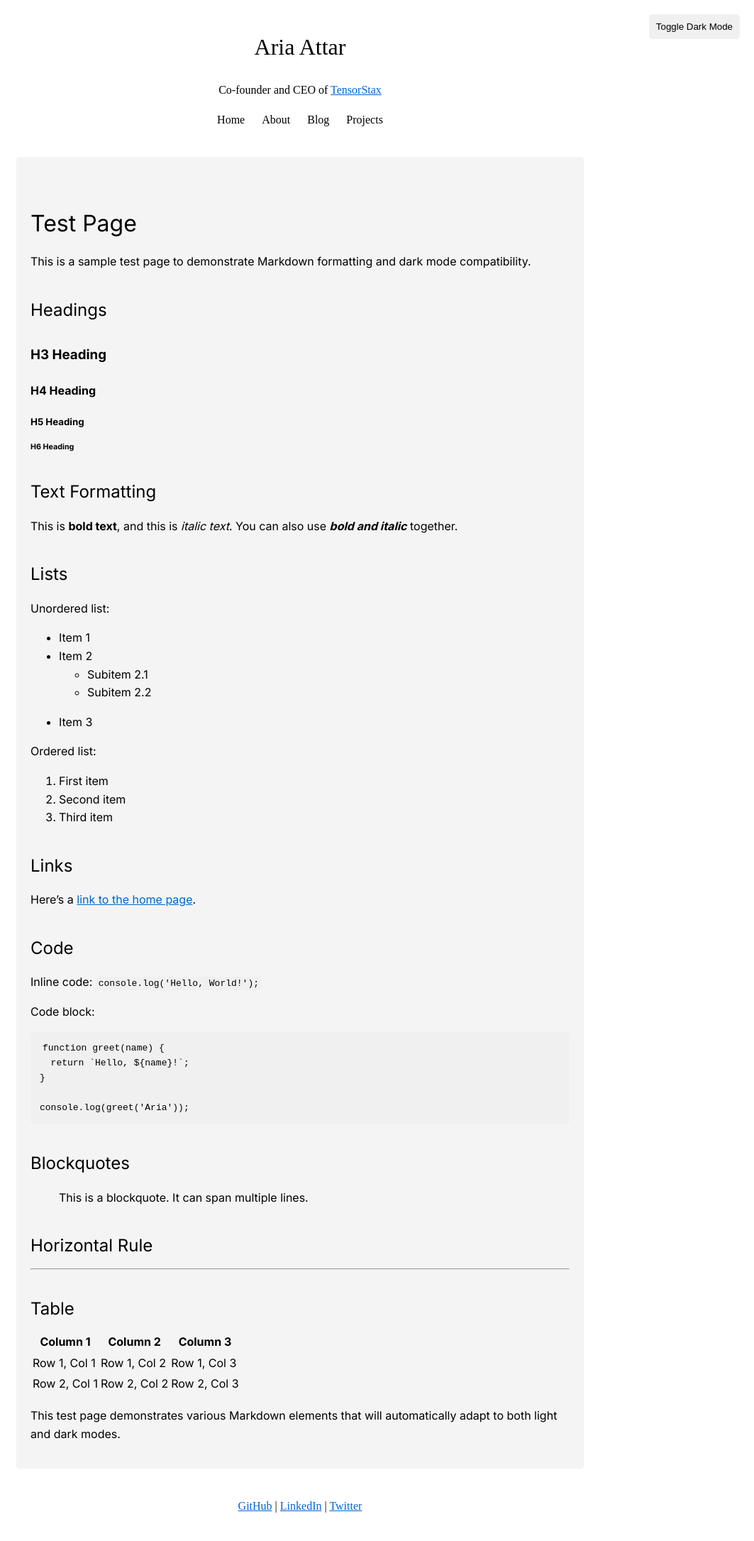
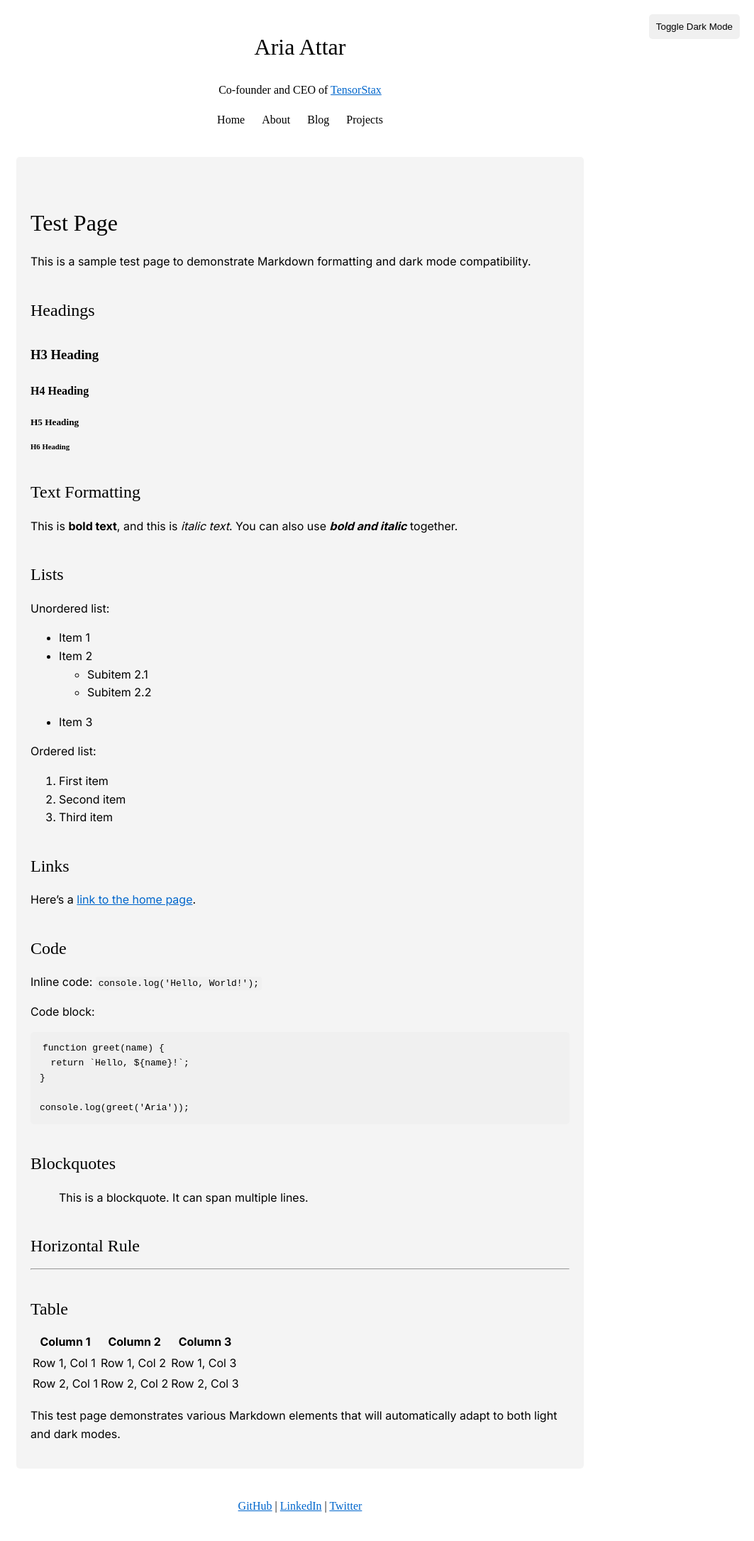
Before and after one commit to ariaattar/ariaattar.github.io, a Jekyll site: the page built from test.md, in a window 1280 px wide. Shown: the whole page at 71% size, without its empty margins (217-1280 px from the left). Built offline with Jekyll 4.4.1, drawn with Linux system fonts in a browser that asks for light colours.

Commit message:
Update default.html

```diff
--- a/_layouts/default.html
+++ b/_layouts/default.html
@@ -98,9 +98,9 @@
         .markdown-content h4,
         .markdown-content h5,
         .markdown-content h6 {
+            font-family: "Times New Roman", Times, serif;
             margin-top: 1.5em;
             margin-bottom: 0.5em;
-            font-family: 'Inter', sans-serif;
         }
 
         .markdown-content p,
```
